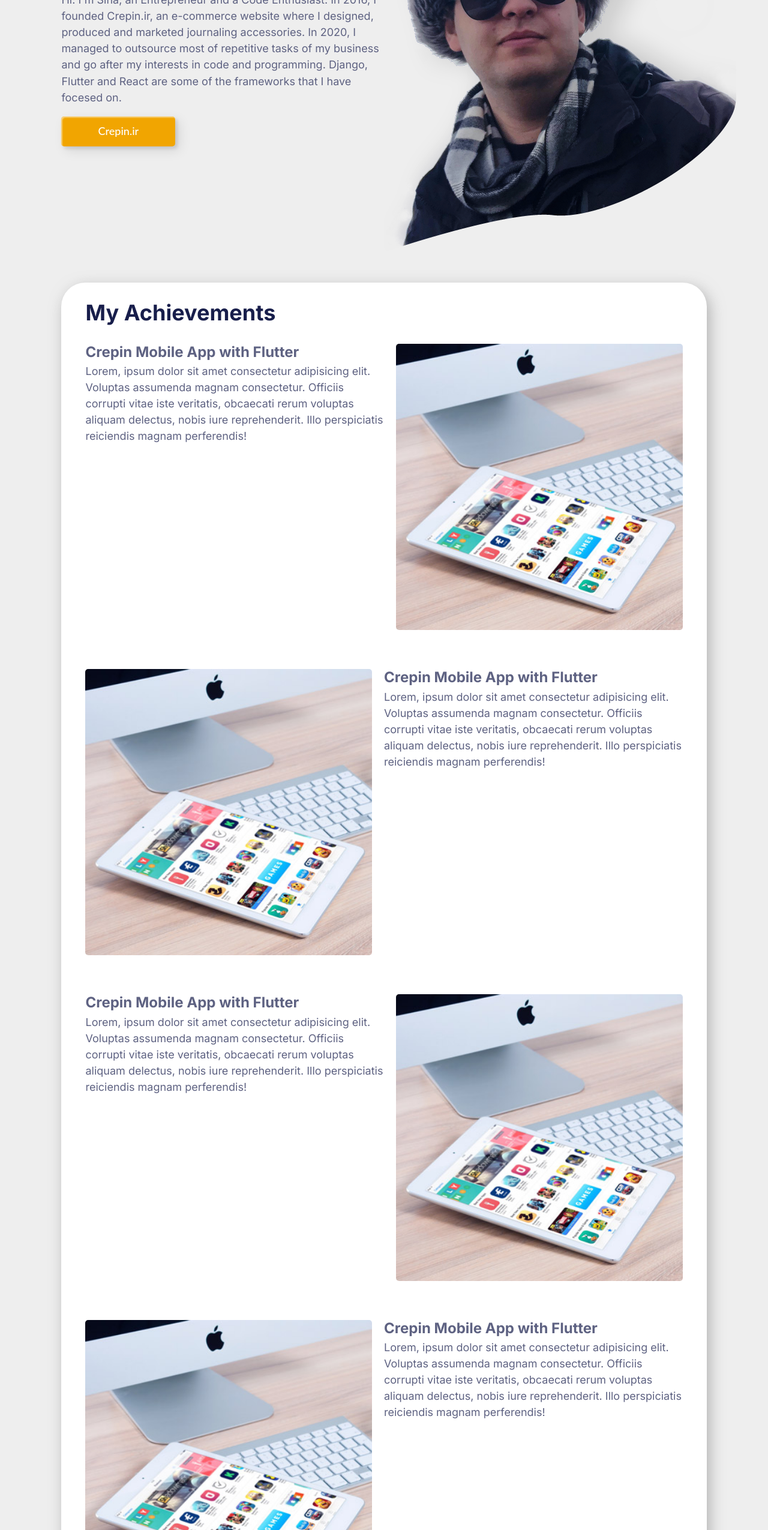
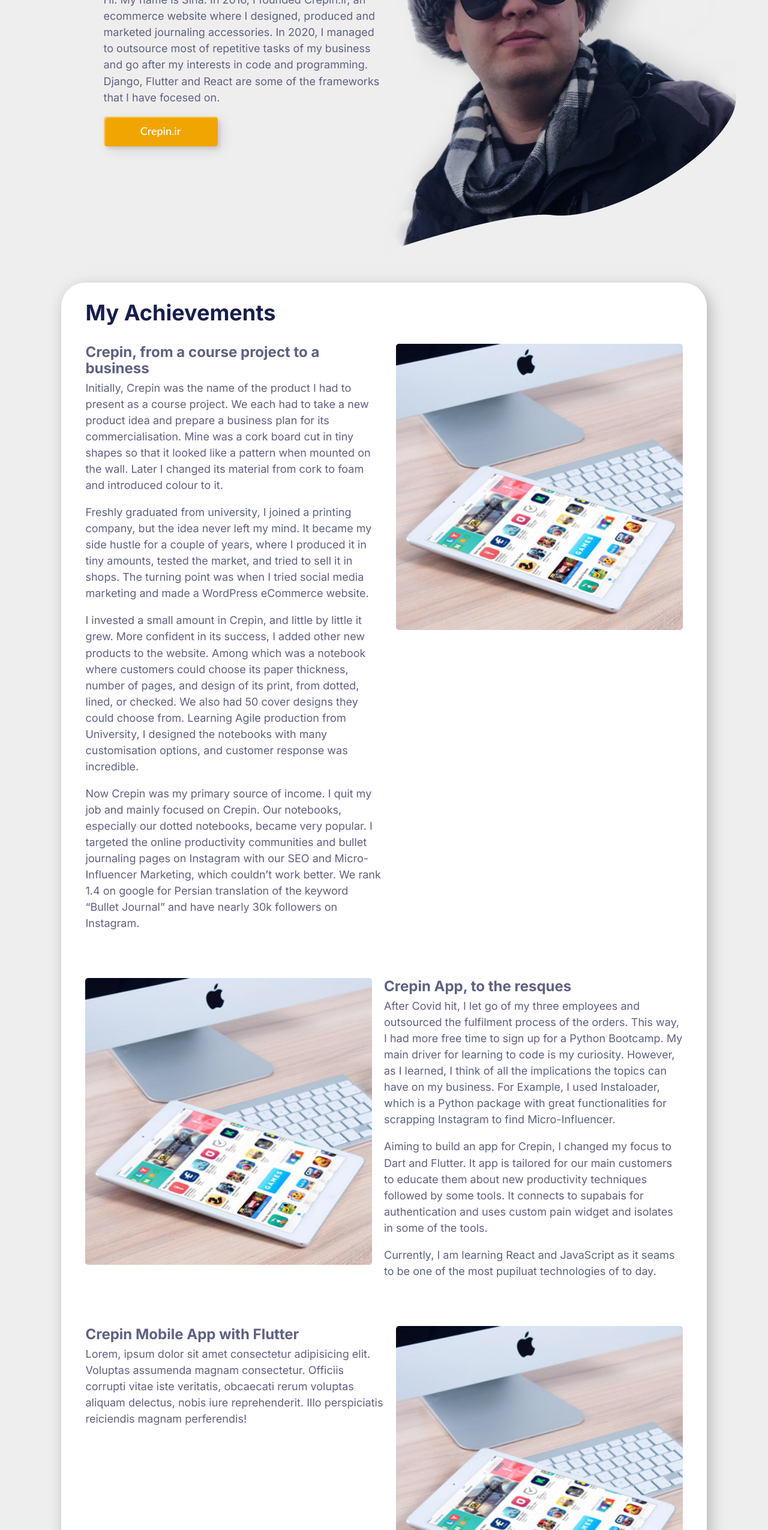
Before and after one commit to Sina2748/HTML, a plain HTML site: page index.html in a window 1280 px wide. Shown: the part 204-2754 px from the top of the page at 60% size. Drawn offline with nearby package versions, Linux system fonts and the light colour scheme.

Commit message:
tabs better

```diff
--- a/index.html
+++ b/index.html
@@ -52,13 +52,12 @@
             <div class="container3">
               <div class="block-content3">
                 <p>
-                  Hi. I'm Sina, an Entrepreneur and a Code Enthusiast. In 2016,
-                  I founded Crepin.ir, an e-commerce website where I designed,
-                  produced and marketed journaling accessories. In 2020, I
-                  managed to outsource most of repetitive tasks of my business
-                  and go after my interests in code and programming. Django,
-                  Flutter and React are some of the frameworks that I have
-                  focesed on.
+                  Hi. My name is Sina. In 2016, I founded Crepin.ir, an
+                  ecommerce website where I designed, produced and marketed
+                  journaling accessories. In 2020, I managed to outsource most
+                  of repetitive tasks of my business and go after my interests
+                  in code and programming. Django, Flutter and React are some of
+                  the frameworks that I have focesed on.
                 </p>
               </div>
               <div class="block-overlay3"></div>
@@ -81,24 +80,66 @@
 
       <div class="grid__2box">
         <div class="grid__text">
-          <h3>Crepin Mobile App with Flutter</h3>
+          <h3>Crepin, from a course project to a business</h3>
           <p>
-            Lorem, ipsum dolor sit amet consectetur adipisicing elit. Voluptas
-            assumenda magnam consectetur. Officiis corrupti vitae iste
-            veritatis, obcaecati rerum voluptas aliquam delectus, nobis iure
-            reprehenderit. Illo perspiciatis reiciendis magnam perferendis!
+            Initially, Crepin was the name of the product I had to present as a
+            course project. We each had to take a new product idea and prepare a
+            business plan for its commercialisation. Mine was a cork board cut
+            in tiny shapes so that it looked like a pattern when mounted on the
+            wall. Later I changed its material from cork to foam and introduced
+            colour to it.
+          </p>
+          <p>
+            Freshly graduated from university, I joined a printing company, but
+            the idea never left my mind. It became my side hustle for a couple
+            of years, where I produced it in tiny amounts, tested the market,
+            and tried to sell it in shops. The turning point was when I tried
+            social media marketing and made a WordPress eCommerce website.
+          </p>
+          <p>
+            I invested a small amount in Crepin, and little by little it grew.
+            More confident in its success, I added other new products to the
+            website. Among which was a notebook where customers could choose its
+            paper thickness, number of pages, and design of its print, from
+            dotted, lined, or checked. We also had 50 cover designs they could
+            choose from. Learning Agile production from University, I designed
+            the notebooks with many customisation options, and customer response
+            was incredible.
+          </p>
+          <p>
+            Now Crepin was my primary source of income. I quit my job and mainly
+            focused on Crepin. Our notebooks, especially our dotted notebooks,
+            became very popular. I targeted the online productivity communities
+            and bullet journaling pages on Instagram with our SEO and
+            Micro-Influencer Marketing, which couldn’t work better. We rank 1.4
+            on google for Persian translation of the keyword “Bullet Journal”
+            and have nearly 30k followers on Instagram.
           </p>
         </div>
         <div class="grid__imgBox"><img src="/images/app.jpg" alt="" /></div>
       </div>
       <div class="grid__2box grid__change">
         <div class="grid__text">
-          <h3>Crepin Mobile App with Flutter</h3>
+          <h3>Crepin App, to the resques</h3>
           <p>
-            Lorem, ipsum dolor sit amet consectetur adipisicing elit. Voluptas
-            assumenda magnam consectetur. Officiis corrupti vitae iste
-            veritatis, obcaecati rerum voluptas aliquam delectus, nobis iure
-            reprehenderit. Illo perspiciatis reiciendis magnam perferendis!
+            After Covid hit, I let go of my three employees and outsourced the
+            fulfilment process of the orders. This way, I had more free time to
+            sign up for a Python Bootcamp. My main driver for learning to code
+            is my curiosity. However, as I learned, I think of all the
+            implications the topics can have on my business. For Example, I used
+            Instaloader, which is a Python package with great functionalities
+            for scrapping Instagram to find Micro-Influencer.
+          </p>
+          <p>
+            Aiming to build an app for Crepin, I changed my focus to Dart and
+            Flutter. It app is tailored for our main customers to educate them
+            about new productivity techniques followed by some tools. It
+            connects to supabais for authentication and uses custom pain widget
+            and isolates in some of the tools.
+          </p>
+          <p>
+            Currently, I am learning React and JavaScript as it seams to be one
+            of the most pupiluat technologies of to day.
           </p>
         </div>
         <div class="grid__imgBox grid--changed">
@@ -133,35 +174,48 @@
         </div>
       </div>
     </section>
-    <h2 class="tools">My Projects</h2>
+
+    <h2 class="tools noShadow">My Projects</h2>
     <section class="tabs">
+
+
       <!-- Tab links -->
       <div class="tab">
-        <button class="tablinks" onclick="openCity(event, 'London')">
-          London
+        <button class="tablinks" onclick="openCity(event, 'London')" id="defaultOpen">
+          Python Projects
         </button>
         <button class="tablinks" onclick="openCity(event, 'Paris')">
-          Paris
+          Dart Projects
         </button>
         <button class="tablinks" onclick="openCity(event, 'Tokyo')">
-          Tokyo
+          JavaScript and react projects
         </button>
       </div>
 
       <!-- Tab content -->
       <div id="London" class="tabcontent">
-        <h3>London</h3>
-        <p>London is the capital city of England.</p>
+        <h3>Flappy Bird:</h3>
+        <p>I used pygame to rebuild this game as a python bootcamp project. (view in github)</p>
+        <h3>Python bootcamp final project:
+        </h3>
+        <p<p>I used pygame to rebuild this game as a python bootcamp project. (view in github)</p>
+        <h3>Instagram analyzer:</h3>
+        <p>Using Instaloader and Sqlite I analyzed Crepins Instagram to find out who else our followers followed most often. (view in github)</p>
       </div>
 
       <div id="Paris" class="tabcontent">
-        <h3>Paris</h3>
-        <p>Paris is the capital of France.</p>
+        <h3>Bitcoin price API: </h3>
+        <p>Using Flutter and coinapi.io, I built an app that presented all the Digital currency Prices. (view in github)</p>
+        <h3>Flash chat:
+        </h3>
+        <p<p>Here I used Flutter and Fairbase to build a chat application. (view in github)</p>
+        <h3>Crepin App: </h3>
+        <p>with Flutter I created an app which targeted Crepins customers. The app presents a pomodoro tool using isolates,  an adjustable pie diagram using custom paint, and a to-do list using supabase for synchronizing data. (view in github)</p>
       </div>
 
       <div id="Tokyo" class="tabcontent">
-        <h3>Tokyo</h3>
-        <p>Tokyo is the capital of Japan.</p>
+        <h3>My Portfolio: </h3>
+        <p>Using Html, Css and JavaScript, I created my portfolio website. (view in github)</p>
       </div>
     </section>
 
--- a/index.js
+++ b/index.js
@@ -150,4 +150,8 @@ function openCity(evt, cityName) {
   // Show the current tab, and add an "active" class to the button that opened the tab
   document.getElementById(cityName).style.display = "block";
   evt.currentTarget.className += " active";
+
 }
+
+  // Get the element with id="defaultOpen" and click on it
+  document.getElementById("defaultOpen").click();
--- a/styles/styles.css
+++ b/styles/styles.css
@@ -300,6 +300,12 @@ p {
   }
 }
 
+@media screen and (min-width: 1200px) {
+  .grid__hero__bottom {
+    margin-left: 7rem;
+  }
+}
+
 /* card */
 
 .card {
@@ -407,8 +413,12 @@ p {
 }
 
 /* Style the tab */
+.tools {
+  margin: 0 2rem;
+}
+
 .tabs {
-  margin: 2rem;
+  margin: 2rem 2rem;
   box-shadow: 1px 4px 10px rgba(0, 0, 0, 0.15);
 }
 
@@ -462,6 +472,16 @@ p {
   padding: 6px 12px;
   border: 1px solid #ccc;
   border-top: none;
+}
+
+@media screen and (min-width: 650px) {
+  .tools {
+    margin: 0 10rem;
+  }
+
+  .tabs {
+    margin: 2rem 10rem;
+  }
 }
 
 /* icons */
@@ -521,10 +541,6 @@ span.icon-container {
   grid-template-rows: repeat(3, 1fr);
 }
 
-.tools {
-  margin: 3rem;
-}
-
 @media screen and (max-width: 650px) {
   .grid3x2 {
     margin: 2rem 0 10rem;
```
